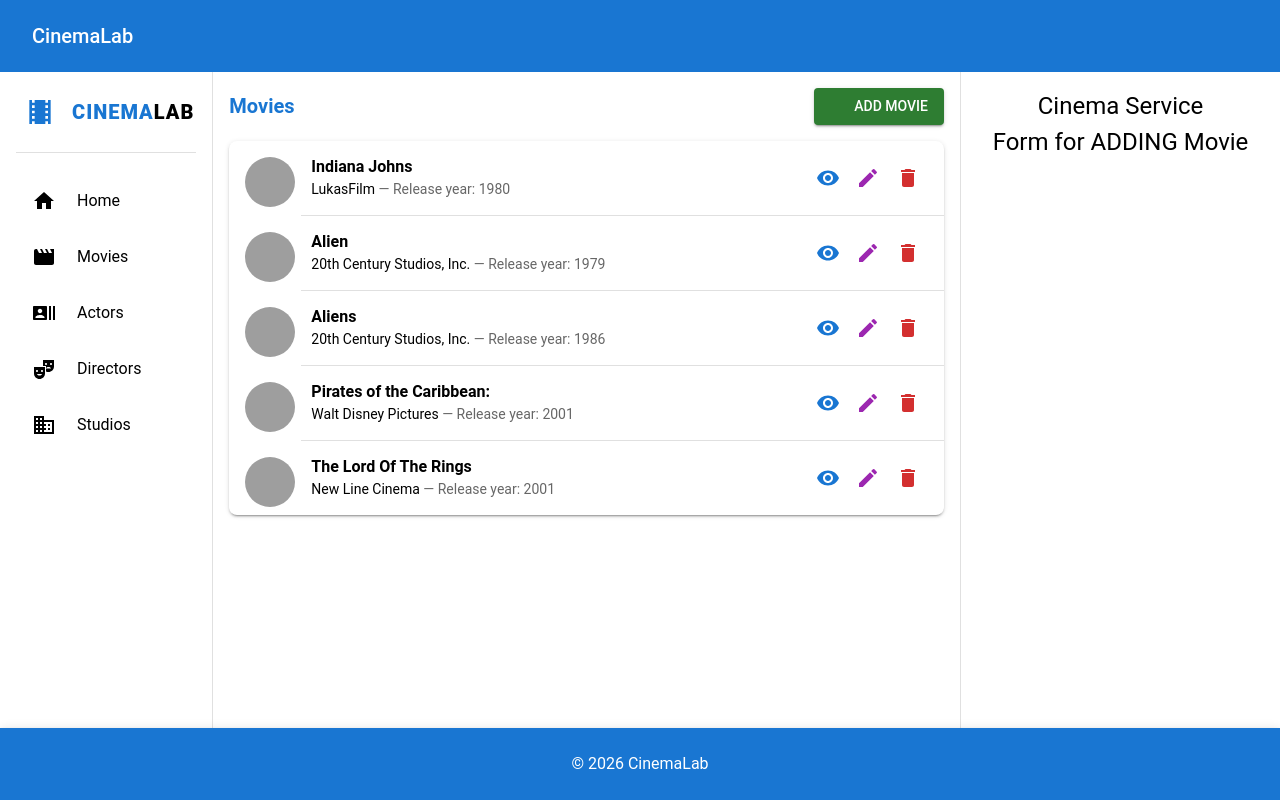
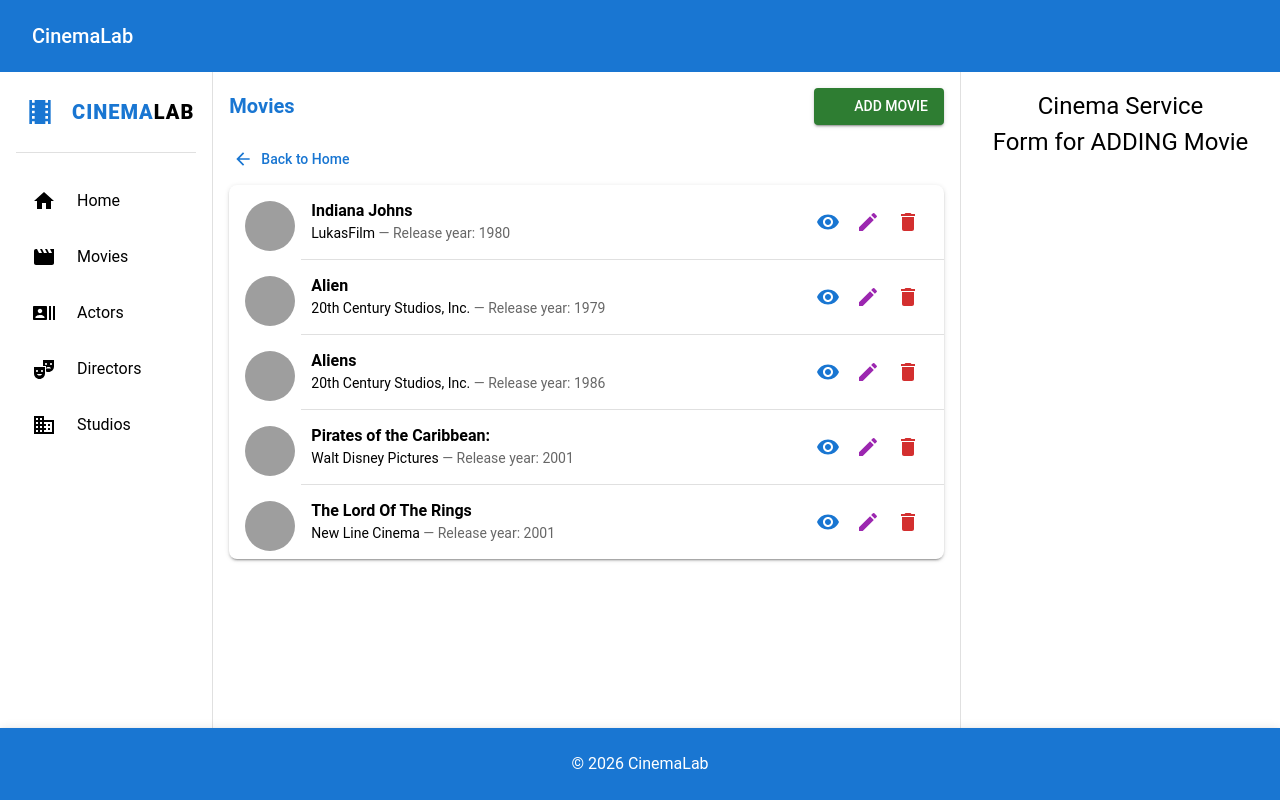
Before and after one commit to ziukoff1985/freshcode-react-hw-09-cinema-pet-project, a React (Vite) app in the folder client/: page /movies/new in a window 1280 px wide. Built offline with nearby package versions, Linux system fonts and the light colour scheme; data requests are answered from the project's data file; grey boxes are pictures that could not be loaded; some icons are missing.

Commit message:
Add Back to Home link in Lists

```diff
--- a/client/src/components/Lists/ActorsList.jsx
+++ b/client/src/components/Lists/ActorsList.jsx
@@ -1,6 +1,6 @@
 import { useEffect } from 'react';
 import { useDispatch, useSelector } from 'react-redux';
-import { Link, useNavigate } from 'react-router-dom';
+import { useNavigate } from 'react-router-dom';
 import {
     List,
     ListItem,
@@ -14,12 +14,14 @@ import {
     Box,
     Tooltip,
     CircularProgress,
+    Button,
 } from '@mui/material';
 import {
     Visibility as ViewIcon,
     Edit as EditIcon,
     Delete as DeleteIcon,
     Person as PersonIcon,
+    ArrowBack as BackIcon,
 } from '@mui/icons-material';
 import { getAllActors, deleteActor } from '../../store/thunks/actorsThunks';
 import useConfirm from '../../hooks/useConfirm';
@@ -56,6 +58,19 @@ function ActorsList() {
 
     return (
         <>
+            <Box sx={{ display: 'flex', justifyContent: 'flex-start' }}>
+                <Button
+                    startIcon={<BackIcon />}
+                    onClick={() => navigate('/')}
+                    sx={{
+                        mb: 1,
+                        borderRadius: 2,
+                        textTransform: 'none',
+                    }}
+                >
+                    Back to Home
+                </Button>
+            </Box>
             <Paper
                 elevation={2}
                 sx={{
--- a/client/src/components/Lists/DirectorsList.jsx
+++ b/client/src/components/Lists/DirectorsList.jsx
@@ -1,6 +1,6 @@
 import { useEffect } from 'react';
 import { useDispatch, useSelector } from 'react-redux';
-import { Link, useNavigate } from 'react-router-dom';
+import { useNavigate } from 'react-router-dom';
 import {
     List,
     ListItem,
@@ -14,12 +14,14 @@ import {
     Box,
     Tooltip,
     CircularProgress,
+    Button,
 } from '@mui/material';
 import {
     Visibility as ViewIcon,
     Edit as EditIcon,
     Delete as DeleteIcon,
     Person as PersonIcon,
+    ArrowBack as BackIcon,
 } from '@mui/icons-material';
 import {
     deleteDirector,
@@ -59,6 +61,19 @@ function DirectorsList() {
 
     return (
         <>
+            <Box sx={{ display: 'flex', justifyContent: 'flex-start' }}>
+                <Button
+                    startIcon={<BackIcon />}
+                    onClick={() => navigate('/')}
+                    sx={{
+                        mb: 1,
+                        borderRadius: 2,
+                        textTransform: 'none',
+                    }}
+                >
+                    Back to Home
+                </Button>
+            </Box>
             <Paper
                 elevation={2}
                 sx={{
--- a/client/src/components/Lists/MoviesList.jsx
+++ b/client/src/components/Lists/MoviesList.jsx
@@ -1,6 +1,6 @@
 import { useEffect } from 'react';
 import { useDispatch, useSelector } from 'react-redux';
-import { Link, useNavigate } from 'react-router-dom';
+import { useNavigate } from 'react-router-dom';
 import {
     List,
     ListItem,
@@ -14,12 +14,14 @@ import {
     Box,
     Tooltip,
     CircularProgress,
+    Button,
 } from '@mui/material';
 import {
     Visibility as ViewIcon,
     Edit as EditIcon,
     Delete as DeleteIcon,
     Person as PersonIcon,
+    ArrowBack as BackIcon,
 } from '@mui/icons-material';
 import { deleteMovie, getAllMovies } from '../../store/thunks/moviesThunks';
 import useConfirm from '../../hooks/useConfirm';
@@ -56,6 +58,19 @@ function MoviesList() {
 
     return (
         <>
+            <Box sx={{ display: 'flex', justifyContent: 'flex-start' }}>
+                <Button
+                    startIcon={<BackIcon />}
+                    onClick={() => navigate('/')}
+                    sx={{
+                        mb: 1,
+                        borderRadius: 2,
+                        textTransform: 'none',
+                    }}
+                >
+                    Back to Home
+                </Button>
+            </Box>
             <Paper
                 elevation={2}
                 sx={{
--- a/client/src/components/Lists/StudiosList.jsx
+++ b/client/src/components/Lists/StudiosList.jsx
@@ -1,6 +1,6 @@
 import { useEffect } from 'react';
 import { useDispatch, useSelector } from 'react-redux';
-import { Link, useNavigate } from 'react-router-dom';
+import { useNavigate } from 'react-router-dom';
 import {
     List,
     ListItem,
@@ -14,12 +14,14 @@ import {
     Box,
     Tooltip,
     CircularProgress,
+    Button,
 } from '@mui/material';
 import {
     Visibility as ViewIcon,
     Edit as EditIcon,
     Delete as DeleteIcon,
     Person as PersonIcon,
+    ArrowBack as BackIcon,
 } from '@mui/icons-material';
 import { deleteStudio, getAllStudios } from '../../store/thunks/studiosThunks';
 import useConfirm from '../../hooks/useConfirm';
@@ -56,6 +58,19 @@ function StudiosList() {
 
     return (
         <>
+            <Box sx={{ display: 'flex', justifyContent: 'flex-start' }}>
+                <Button
+                    startIcon={<BackIcon />}
+                    onClick={() => navigate('/')}
+                    sx={{
+                        mb: 1,
+                        borderRadius: 2,
+                        textTransform: 'none',
+                    }}
+                >
+                    Back to Home
+                </Button>
+            </Box>
             <Paper
                 elevation={2}
                 sx={{
```
